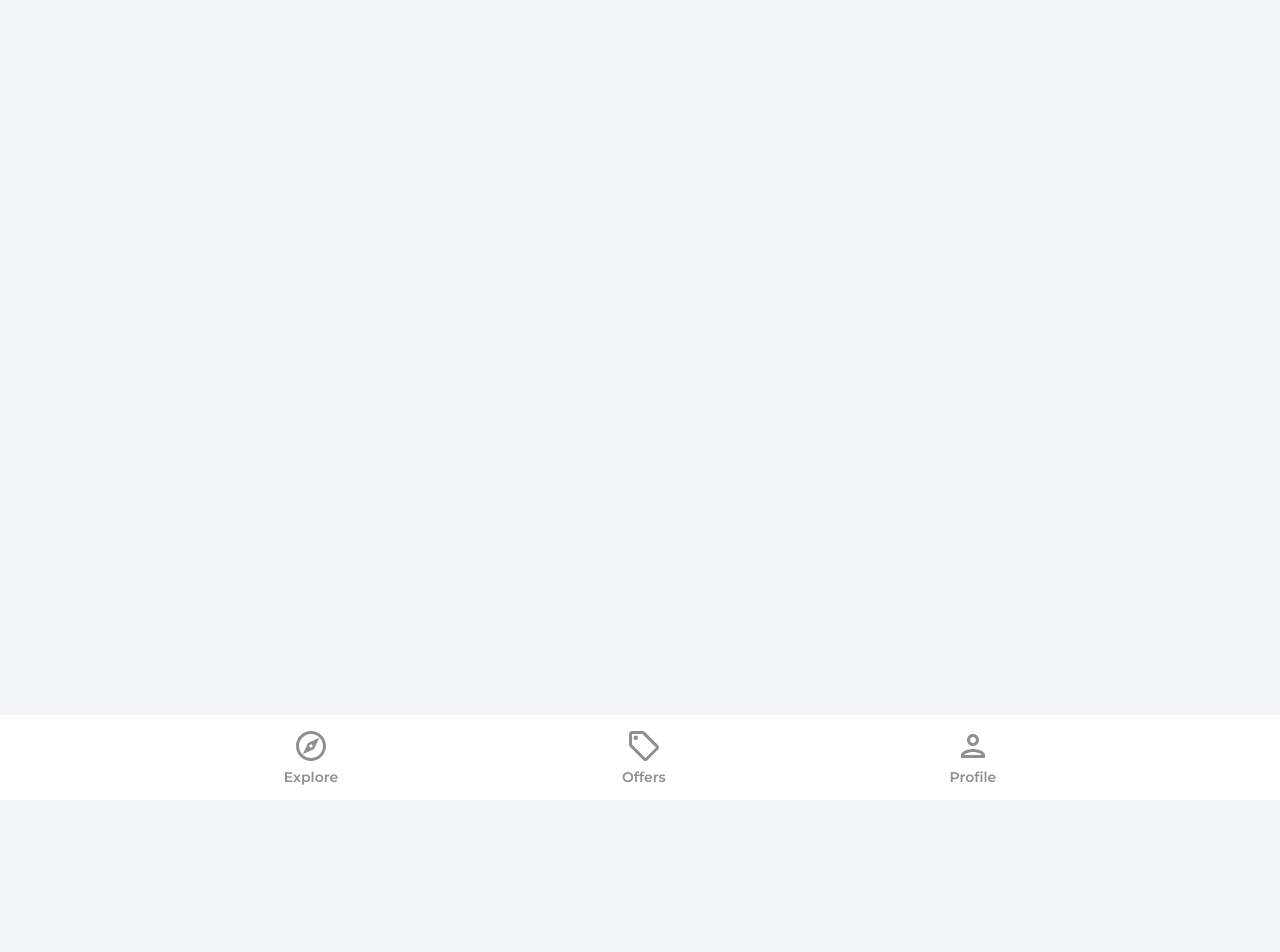
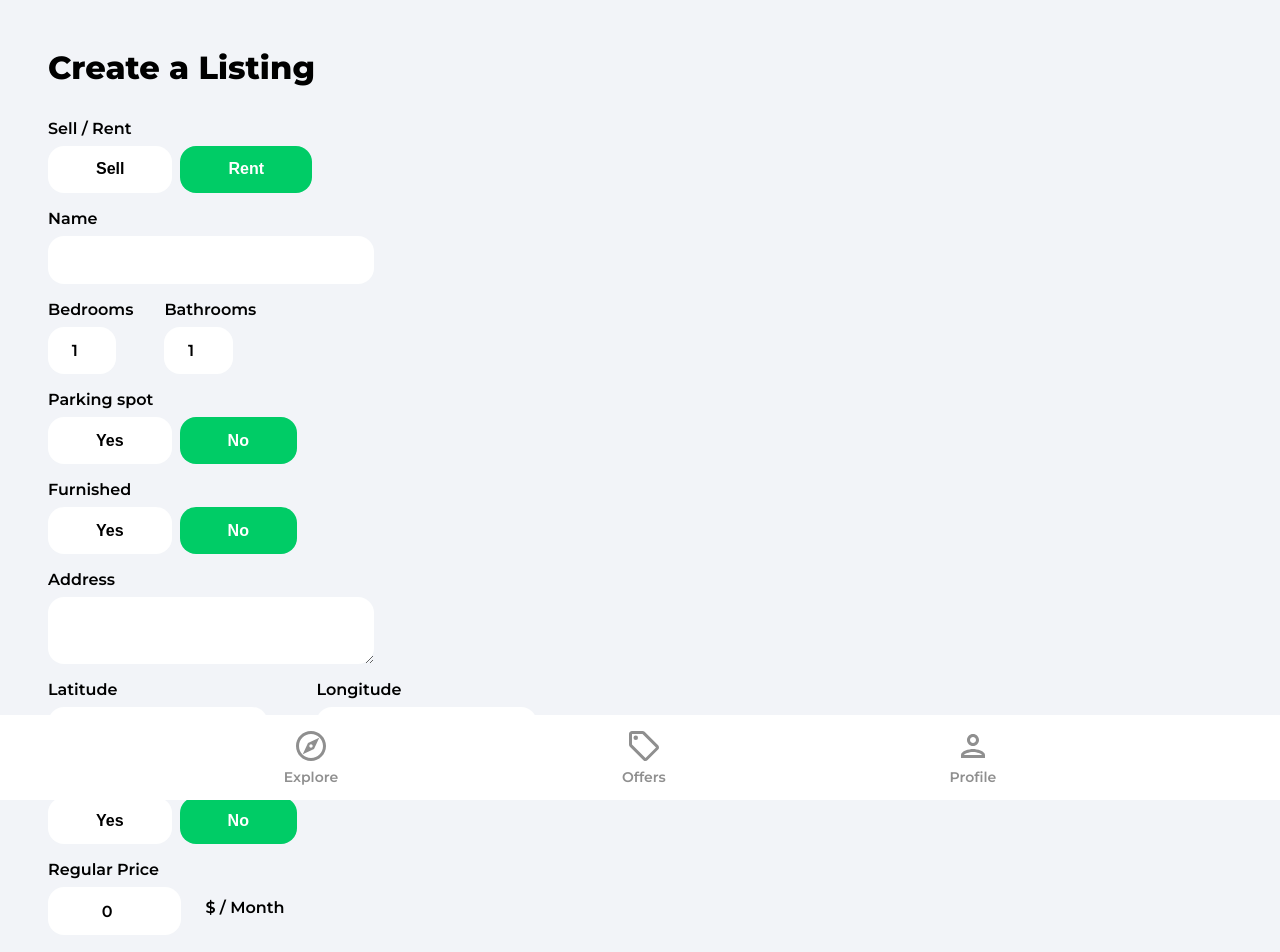
Before and after one commit to Nathan-Mulugeta/house-marketplace, a React (Create React App) app: page /create-listing in a window 1280 px wide. Shown: the top 952 px of the page. Before the commit the page ends 800 px from the top, so only its background shows below. Built offline with nearby package versions, Linux system fonts and the light colour scheme; no server answers; sample sign-in values are in the browser's storage.

Commit message:
finished up with the form

```diff
--- a/src/App.js
+++ b/src/App.js
@@ -10,6 +10,7 @@
 import SignIn from "./pages/SignIn";
 import SignUp from "./pages/SignUp";
 import ForgotPassword from "./pages/ForgotPassword";
+import CreateListing from "./pages/CreateListing";
 
 function App() {
   return (
@@ -25,6 +26,7 @@
           <Route path="/sign-in" element={<SignIn />} />
           <Route path="/sign-up" element={<SignUp />} />
           <Route path="/forgot-password" element={<ForgotPassword />} />
+          <Route path="/create-listing" element={<CreateListing />} />
         </Routes>
         <Navbar />
       </Router>
--- /dev/null
+++ b/src/pages/CreateListing.jsx
@@ -0,0 +1,356 @@
+import { useState, useEffect, useRef } from "react";
+import { getAuth, onAuthStateChanged } from "firebase/auth";
+import {
+  getStorage,
+  ref,
+  uploadBytesResumable,
+  getDownloadURL,
+} from "firebase/storage";
+import { db } from "../firebase.config";
+import { useNavigate } from "react-router-dom";
+import Spinner from "../components/Spinner";
+import { toast } from "react-toastify";
+import { enableIndexedDbPersistence } from "firebase/firestore";
+
+function CreateListing() {
+  const [geolocationEnabled, setGeolocationEnabled] = useState(false);
+  const [loading, setLoading] = useState(false);
+  const [formData, setFormData] = useState({
+    type: "rent",
+    name: "",
+    bedrooms: 1,
+    bathrooms: 1,
+    parking: false,
+    furnished: false,
+    address: "",
+    offer: false,
+    regularPrice: 0,
+    discountedPrice: 0,
+    images: {},
+    latitude: 0,
+    longitude: 0,
+  });
+
+  const {
+    type,
+    name,
+    bedrooms,
+    bathrooms,
+    parking,
+    furnished,
+    address,
+    offer,
+    regularPrice,
+    discountedPrice,
+    images,
+    latitude,
+    longitude,
+  } = formData;
+
+  const auth = getAuth();
+  const navigate = useNavigate();
+  const isMounted = useRef(true);
+
+  useEffect(() => {
+    isMounted.current = true;
+
+    if (isMounted) {
+      onAuthStateChanged(auth, (user) => {
+        if (user) {
+          setFormData({ ...formData, userRef: user.uid });
+        } else {
+          navigate("/sign-in");
+        }
+      });
+    }
+
+    return () => {
+      isMounted.current = false;
+    };
+    // eslint-disable-next-line
+  }, [isMounted]);
+
+  const onSubmit = async (e) => {
+    e.preventDefault();
+    setLoading(true);
+
+    if (discountedPrice >= regularPrice) {
+      setLoading(false);
+      toast.error("Discounted price needs to be less than regular price");
+      return;
+    }
+
+    if (images.length > 6) {
+      setLoading(false);
+      toast.error("Max 6 images");
+      return;
+    }
+
+    let geolocation = {};
+    let location;
+
+    geolocation.lat = latitude;
+    geolocation.lng = longitude;
+    location = address;
+
+    setLoading(false);
+  };
+
+  const onMutate = (e) => {
+    let boolean = null;
+
+    if (e.target.value === "true") {
+      boolean = true;
+    }
+
+    if (e.target.value === "false") {
+      boolean = false;
+    }
+
+    if (e.target.files) {
+      console.log(images);
+      setFormData((prevState) => ({
+        ...prevState,
+        images: e.target.files,
+      }));
+    }
+
+    if (!e.target.files) {
+      setFormData((prevState) => ({
+        ...prevState,
+        [e.target.id]: boolean ?? e.target.value,
+      }));
+    }
+  };
+
+  if (loading) return <Spinner />;
+
+  return (
+    <div className="profile">
+      <header>
+        <p className="pageHeader">Create a Listing</p>
+      </header>
+      <main>
+        <form onSubmit={onSubmit}>
+          <label className="formLabel">Sell / Rent</label>
+          <div className="formButtons">
+            <button
+              type="button"
+              className={type === "sale" ? "formButtonActive" : "formButton"}
+              id="type"
+              value="sale"
+              onClick={onMutate}
+            >
+              Sell
+            </button>
+            <button
+              type="button"
+              className={type === "rent" ? "formButtonActive" : "formButton"}
+              id="type"
+              value="rent"
+              onClick={onMutate}
+            >
+              Rent
+            </button>
+          </div>
+          <label className="formLabel">Name</label>
+          <input
+            className="formInputName"
+            type="text"
+            id="name"
+            value={name}
+            onChange={onMutate}
+            maxLength="32"
+            minLength="10"
+            required
+          />
+          <div className="formRooms flex">
+            <div>
+              <label className="formLabel">Bedrooms</label>
+              <input
+                className="formInputSmall"
+                type="number"
+                id="bedrooms"
+                value={bedrooms}
+                onChange={onMutate}
+                min="1"
+                max="50"
+                required
+              />
+            </div>
+            <div>
+              <label className="formLabel">Bathrooms</label>
+              <input
+                className="formInputSmall"
+                type="number"
+                id="bathrooms"
+                value={bathrooms}
+                onChange={onMutate}
+                min="1"
+                max="50"
+                required
+              />
+            </div>
+          </div>
+          <label className="formLabel">Parking spot</label>
+          <div className="formButtons">
+            <button
+              className={parking ? "formButtonActive" : "formButton"}
+              type="button"
+              id="parking"
+              value={true}
+              onClick={onMutate}
+            >
+              Yes
+            </button>
+            <button
+              className={
+                !parking && parking !== null ? "formButtonActive" : "formButton"
+              }
+              type="button"
+              id="parking"
+              value={false}
+              onClick={onMutate}
+            >
+              No
+            </button>
+          </div>
+          <label className="formLabel">Furnished</label>
+          <div className="formButtons">
+            <button
+              className={furnished ? "formButtonActive" : "formButton"}
+              type="button"
+              id="furnished"
+              value={true}
+              onClick={onMutate}
+            >
+              Yes
+            </button>
+            <button
+              className={
+                !furnished && furnished !== null
+                  ? "formButtonActive"
+                  : "formButton"
+              }
+              type="button"
+              id="furnished"
+              value={false}
+              onClick={onMutate}
+            >
+              No
+            </button>
+          </div>
+          <label className="formLabel">Address</label>
+          <textarea
+            className="formInputAddress"
+            type="text"
+            id="address"
+            value={address}
+            onChange={onMutate}
+            required
+          />
+          {!geolocationEnabled && (
+            <div className="formLatLng flex">
+              <div>
+                <label className="formLabel">Latitude</label>
+                <input
+                  className="formInputSmall"
+                  type="number"
+                  id="latitude"
+                  value={latitude}
+                  onChange={onMutate}
+                  required
+                />
+              </div>
+              <div>
+                <label className="formLabel">Longitude</label>
+                <input
+                  className="formInputSmall"
+                  type="number"
+                  id="longitude"
+                  value={longitude}
+                  onChange={onMutate}
+                  required
+                />
+              </div>
+            </div>
+          )}
+          <label className="formLabel">Offer</label>
+          <div className="formButtons">
+            <button
+              className={offer ? "formButtonActive" : "formButton"}
+              type="button"
+              id="offer"
+              value={true}
+              onClick={onMutate}
+            >
+              Yes
+            </button>
+            <button
+              className={
+                !offer && offer !== null ? "formButtonActive" : "formButton"
+              }
+              type="button"
+              id="offer"
+              value={false}
+              onClick={onMutate}
+            >
+              No
+            </button>
+          </div>
+
+          <label className="formLabel">Regular Price</label>
+          <div className="formPriceDiv">
+            <input
+              className="formInputSmall"
+              type="number"
+              id="regularPrice"
+              value={regularPrice}
+              onChange={onMutate}
+              min="50"
+              max="750000000"
+              required
+            />
+            {type === "rent" && <p className="formPriceText">$ / Month</p>}
+          </div>
+
+          {offer && (
+            <>
+              <label className="formLabel">Discounted Price</label>
+              <input
+                className="formInputSmall"
+                type="number"
+                id="discountedPrice"
+                value={discountedPrice}
+                onChange={onMutate}
+                min="50"
+                max="750000000"
+                required={offer}
+              />
+            </>
+          )}
+
+          <label className="formLabel">Images</label>
+          <p className="imagesInfo">
+            The first image will be the cover (max 6).
+          </p>
+          <input
+            className="formInputFile"
+            type="file"
+            id="images"
+            onChange={onMutate}
+            max="6"
+            accept=".jpg,.png,.jpeg"
+            multiple
+            required
+          />
+          <button className="primaryButton createListingButton" type="submit">
+            Create Listing
+          </button>
+        </form>
+      </main>
+    </div>
+  );
+}
+
+export default CreateListing;
--- a/src/pages/Profile.jsx
+++ b/src/pages/Profile.jsx
@@ -2,8 +2,10 @@
 import { getAuth, updateProfile } from "firebase/auth";
 import { updateDoc, doc } from "firebase/firestore";
 import { db } from "../firebase.config";
-import { useNavigate } from "react-router-dom";
+import { useNavigate, Link } from "react-router-dom";
 import { toast } from "react-toastify";
+import arrowRight from "../assets/svg/keyboardArrowRightIcon.svg";
+import homeIcon from "../assets/svg/homeIcon.svg";
 
 function Profile() {
   const auth = getAuth();
@@ -93,6 +95,11 @@
             />
           </form>
         </div>
+        <Link to="/create-listing" className="createListing">
+          <img src={homeIcon} alt="home" />
+          <p>Sell or rent your home</p>
+          <img src={arrowRight} alt="arrow right" />
+        </Link>
       </main>
     </div>
   );
```
